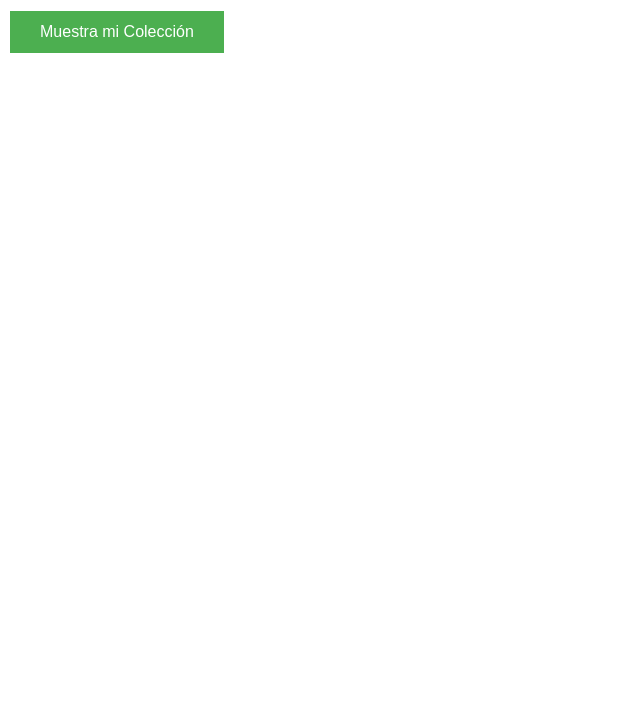
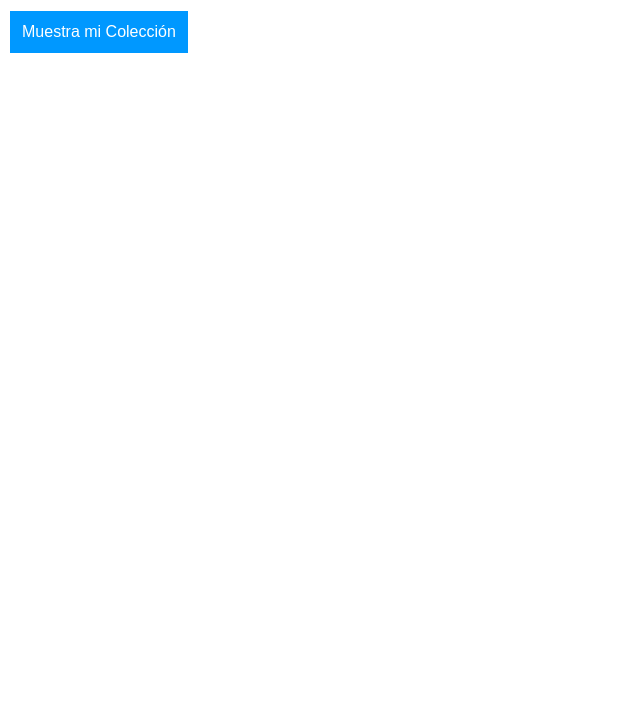
Before and after one commit to RicardoRAP/-Laboratorio_06_ATI-, a plain HTML site: page ATI/index.html in a window 1280 px wide. Shown: the part 73-800 px from the top of the page, without its empty margins (0-640 px from the left). Drawn offline with nearby package versions, Linux system fonts and the light colour scheme.

Commit message:
Agrgamos los cambios en index.css desde el branch css

```diff
--- a/ATI/index.css
+++ b/ATI/index.css
@@ -1,6 +1,6 @@
 table {
     border-collapse: collapse;
-    width: 100%;
+    width: 90%;
 }
 
 th, td {
@@ -16,10 +16,10 @@ th {
 }
 
 .btn {
-    background-color: #4CAF50;
+    background-color: #0098ff;
     border: none;
     color: white;
-    padding: 12px 30px;
+    padding: 12px 12px;
     text-align: center;
     text-decoration: none;
     display: inline-block;
```
